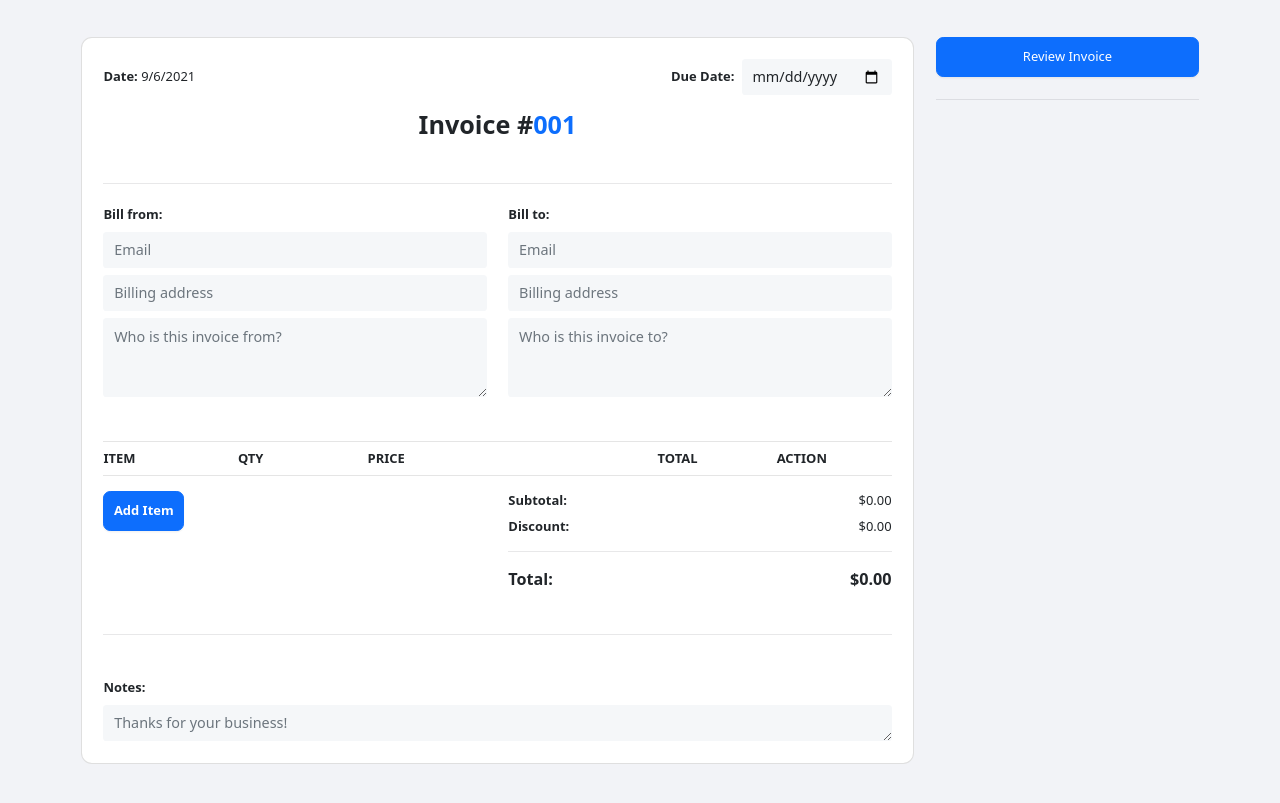
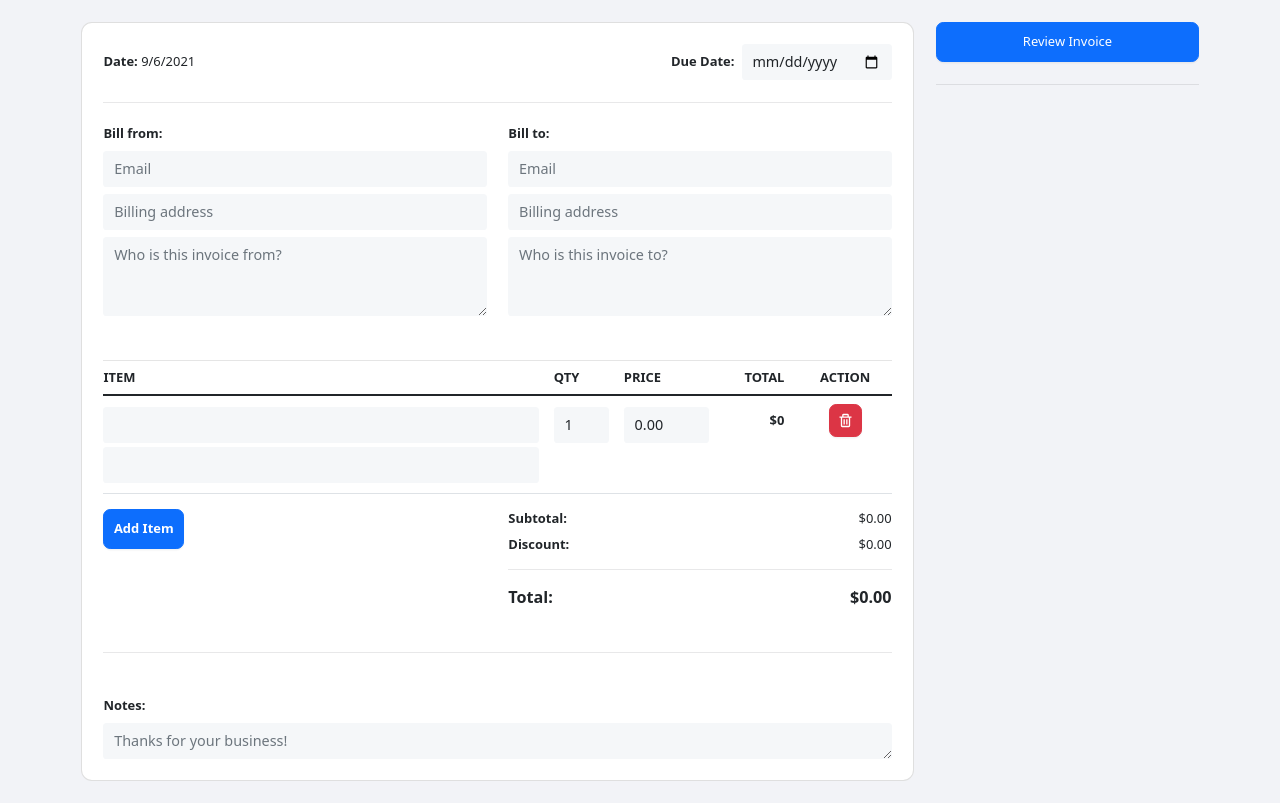
Before and after one commit to SuperStar0106/invoice-generator, a React (Create React App) app: page / in a window 1280 px wide. Built offline with nearby package versions, Linux system fonts and the light colour scheme.

Commit message:
Editing fields now properly working
Adjusted downloaded PDF sizes

```diff
--- a/src/components/InvoiceForm.js
+++ b/src/components/InvoiceForm.js
@@ -12,34 +12,46 @@ import { BiTrash } from "react-icons/bi";
 class InvoiceForm extends React.Component {
   constructor(props) {
     super(props);
-    this.state = {
-      items: []
-    };
+    this.state = {};
+    this.state.items = [
+      {
+        name: '',
+        description: '',
+        quantity: 1,
+        price: '0.00',
+      }
+    ];
+    this.handleAddEvent = this.handleAddEvent.bind(this);
     this.addItem = this.addItem.bind(this);
-    this.removeItem = this.removeItem.bind(this);
   }
-  // Add items
   addItem(event) {
     event.preventDefault();
     var itemArray = this.state.items;
     // grab input text value
     //var newItemInput = this.refs.newItem.value;
-    var newItemInput = 'test';
+    var newItemInput = {
+      name: '',
+      description: '',
+      quantity: 1,
+      price: '0.00',
+    };
     // add new text value to item array
     itemArray.push(newItemInput);
     this.setState({ items: itemArray });
     // this.refs.newItem.value = "";
   }
-  // Remove Items
-  removeItem(name, i) {
-    var items = this.state.items.slice();
-    // remove item at index
-    items.splice(i, 1);
-    //update item array
-    this.setState({
-      items
-    });
+  handleAddEvent(event) {
+    var id = (+ new Date() + Math.floor(Math.random() * 999999)).toString(36);
+    var item = {
+      name: '',
+      description: '',
+      quantity: 1,
+      price: '4.99',
+    }
+    this.state.items.push(item);
+    this.setState(this.state.items);
   }
+
   render() {
     return(
       <Card className="p-4 my-4">
@@ -52,7 +64,7 @@ class InvoiceForm extends React.Component {
             <span className="fw-bold d-block me-2">Due Date:</span><Form.Control type="date" style={{maxWidth: '150px'}}/>
           </div>
         </div>
-        <div className="w-100 text-left text-lg-center mt-5 mt-lg-0 mb-5">
+        <div className="w-100 text-left text-lg-center mt-5 mt-lg-0 mb-5 d-none">
           <h3 className="fw-bold">Invoice #<span className="text-primary">001</span></h3>
         </div>
         <hr className="my-4"/>
@@ -100,16 +112,6 @@ class InvoiceForm extends React.Component {
   }
 }
 class InvoiceItem extends InvoiceForm {
-  constructor(props) {
-    super(props);
-    this.state = {
-      value: 1.00,
-    }
-    this.handleInputChange = this.handleInputChange.bind(this);
-  }
-  handleInputChange(e) {
-		this.setState({value:e.target.value})
-  }
   render() {
     return (
       <Table>
@@ -125,19 +127,19 @@ class InvoiceItem extends InvoiceForm {
         <tbody>
           {this.props.items.map((item, i) => {
             return (
-              <tr id={i} key={i}>
+              <tr  key={i} id={'row-' + i}>
                 <td>
-                  <Form.Control placeholder="Item name" type="text" className="mb-2"/>
-                  <Form.Control placeholder="Description" type="text"/>
+                  <EditableField key={i.name} value={item.name} type="text"/>
+                  <EditableField key={i.description} value={item.description} type="text"/>
                 </td>
-                <td style={{width: '70px'}}>{i.uuid}{i}
-                  <Form.Control placeholder="1"  type="number" min="1" max="999"/>
+                <td style={{width: '70px'}}>
+                  <EditableField key={i.quantity} value={item.quantity} min="1" max="999" type="number"/>
                 </td>
                 <td style={{width: '100px'}}>
-                  <Form.Control placeholder="1.00" type="number" step="0.01" min="1.00" max="999" name={this.state.value} value={this.state.value} onChange={this.handleInputChange.bind(this)}/>
+                  <EditableField key={i.price} value={item.price} type="number" step="0.01" min="1.00" max="999"/>
                 </td>
-                <td className="text-end" style={{width: '100px'}}>
-                  <div className="fw-bold pt-2">${this.state.itemPrice * 2}</div>
+                <td className="text-end" style={{width: '75px'}}>
+                  <div className="fw-bold pt-2">${item.price * item.quantity}</div>
                 </td>
                 <td className="text-center" style={{width: '100px'}}>
                   <BiTrash style={{height: '33px', width: '33px', padding: '7.5px'}} className="text-white btn btn-danger"/>
@@ -151,4 +153,63 @@ class InvoiceItem extends InvoiceForm {
   }
 }
 
+class EditableField extends React.Component {
+  constructor(props){
+    super(props)
+    this.state = {
+      id: props.id,
+      type: props.type,
+      value: props.value,
+      description: props.description,
+      editClassName: props.editClassName,
+      edit: false
+    }
+  }
+  render() {
+    return (
+      this.state.edit===true&&
+      <Form.Control
+        name={this.state.value}
+        type={this.state.type}
+        value={this.state.value}
+        className="my-1"
+        onFocus={event=>{
+          const value = event.target.value
+          event.target.value = ''
+          event.target.value = value
+          this.setState({backup:this.state.value})
+        }}
+        onChange={event=>{
+          this.setState({value:event.target.value})
+        }}
+        onBlur={event=>{
+          this.setState({value:event.target.value})
+          this.setState({edit:false})
+        }}
+        onKeyUp={event=>{
+          if(event.key==='Escape') {
+            this.setState({edit:false, value:this.state.backup})
+          }
+          if(event.key==='Enter') {
+            this.setState({edit:false})
+          }
+        }}
+      />
+      ||
+      <Form.Control
+        name={this.state.value}
+        type={this.state.type}
+        value={this.state.value}
+        className="my-1"
+        onChange={event=>{
+          this.setState({value:event.target.value})
+        }}
+        onClick={event=>{
+          this.setState({edit:this.state.edit!==true})
+        }}
+      />
+    )
+  }
+}
+
 export default InvoiceForm;
--- a/src/components/InvoiceModal.js
+++ b/src/components/InvoiceModal.js
@@ -12,9 +12,11 @@ import jsPDF from 'jspdf'
 
 function GenerateInvoice() {
   html2canvas(document.querySelector("#invoiceCapture")).then((canvas) => {
-    const imgData = canvas.toDataURL('image/png');
+    const imgData = canvas.toDataURL('image/png', 1.0);
     const pdf = new jsPDF({
-      orientation: 'landscape',
+      orientation: 'portrait',
+      unit: 'pt',
+      format: [612, 792]
     });
     pdf.internal.scaleFactor = 1;
     const imgProps= pdf.getImageProperties(imgData);
```
